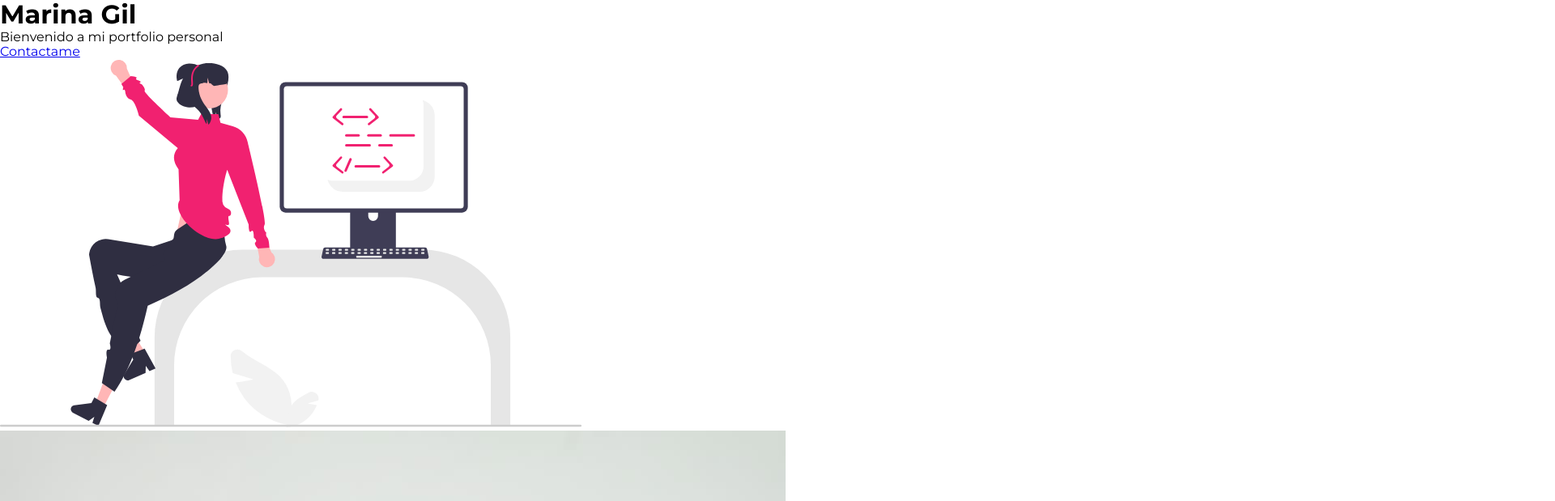
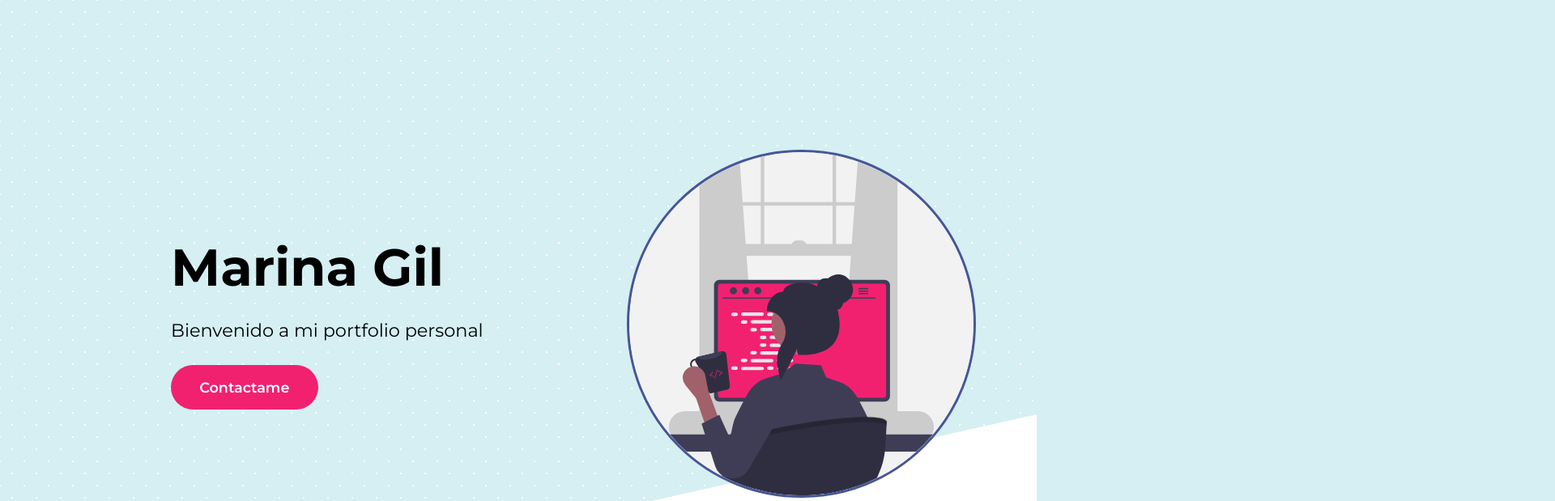
Before and after one commit to marina-rocio-gil/marina-gil-portfolio, a plain HTML site: page index.html in a window 1280 px wide. Shown: the top 619 px of the page at 81% size, 1920 px wide, since content can reach past the window. Drawn offline with Linux system fonts and the light colour scheme.

Commit message:
fin estilado header

```diff
--- a/css/style.css
+++ b/css/style.css
@@ -2,8 +2,94 @@
 @import url('https://fonts.googleapis.com/css2?family=Inter:wght@300;400;500;600;700;800;900&display=swap');
 
 /* Globals */
+:root {
+    --color-primary: #F12170;
+    --color-title: #000;
+    --align-title: left;
+    --padding-container: 6em 0;
+    --width-container: 90%;
+    --max-width-container: 75em;
+    --color-btn: #F12170;
+    --text-btn: #fff;
+    --padding-btn: 1em 2em;
+    --radius-btn: 30px;
+    --height-bg-shape: 18em;
+    /* #587D71 hookers green*/
+    /* #485696 liberty*/
+    /* #E7E7E7 platinum*/
+}
+
 body {
     font-family: 'Montserrat', sans-serif;
+    background-color: #d5eff3;
+    opacity: 1;
+    background-image:  radial-gradient(#fff 0.75px, transparent 0.75px), radial-gradient(#fff 0.75px, #d5eff3 0.75px);
+    background-size: 30px 30px;
+    background-position: 0 0,15px 15px;
+}
+
+.container {
+    width: var(--width-container);
+    max-width: var(--max-width-container);
+    margin: 0 auto;
+    padding: var(--padding-container);
+    overflow: hidden;
+}
+
+/* Header */
+.hero {
+    position: relative;
+    height: 100vh;
+    min-width: 500px;
+    --padding-container: 0;
+}
+
+.hero::after {
+    content:'';
+    display: block;
+    position: absolute;
+    height: var(--height-bg-shape);
+    width: 100%;
+    left: 0;
+    bottom: 0;
+    background: #fff;
+    z-index: -1;
+    clip-path: polygon(0 100%, 100% 100%, 100% 0);
+}
+
+.hero_container {
+    display: grid;
+    height: 100%;
+    grid-template-columns: 3fr 2fr;
+    place-items: center;
+    gap: 1.2em;
+}
+
+.hero_title {
+    font-size: 4em;
+}
+
+.hero_copy {
+    font-size: 1.4em;
+    margin: 1.3em 0;
+}
+
+.hero_btn {
+    display: inline-block;
+    background-color: var(--color-btn);
+    color: var(--text-btn);
+    padding: var(--padding-btn);
+    border-radius: var(--radius-btn);
+    text-align: center;
+    text-decoration: none;
+    font-weight: 600;
+    font-size: 1.1em;
+}
+
+.hero_img {
+    width: 95%;
+    border: 3px solid #485696;
+    border-radius: 50%;
 }
 
 /* Footer */
--- a/index.html
+++ b/index.html
@@ -23,7 +23,7 @@
                 <a href="#" class="hero_btn">Contactame</a>
             </div>
 
-            <img src="./assets/images/proud_coder.svg" class="hero_img" alt="Ilustración de mujer escribiendo código">
+            <img src="./assets/images/undraw_programmer_re_owql.svg" class="hero_img" alt="Ilustración de mujer escribiendo código">
         </div>
     </header>
     <!-- End of Header -->
@@ -55,8 +55,8 @@
             </figure>
         </section>
 
-        <section class="cards">
-            <div class="container">
+        <section class="container cards">
+            <div class="cards_container">
                 <h2 class="title">Lorem, ipsum dolor</h2>
                 <p class="card_copy">Lorem ipsum, dolor sit amet consectetur adipisicing elit. Voluptatem, placeat?</p>
             </div>
@@ -152,11 +152,11 @@
                 </div>
 
                 <figure class="footer_picture">
-                    <img src="./assets/images/sent-messages.png" class="footer_img" alt="Ilustración Mensajes enviados">
+                    <img src="./assets/images/Sent-messages-purple.png" class="footer_img" alt="Ilustración Mensajes enviados">
                 </figure>
             </div>
 
-            <p class="footer_copyright">Sitio web creado por &copy;Marina Gil</p>
+            <p class="footer_copyright">Sitio web desarrollado por &copy;Marina Gil</p>
 
         </div>
 
```
Also changed, not shown: assets/images/Sent-messages-purple.png (added), assets/images/undraw_Programmer_re_owql.png (added), assets/images/undraw_Web_development_0l6v.png (added), assets/images/undraw_programmer_re_owql.svg (added), assets/images/undraw_web_development_0l6v.svg (added).
